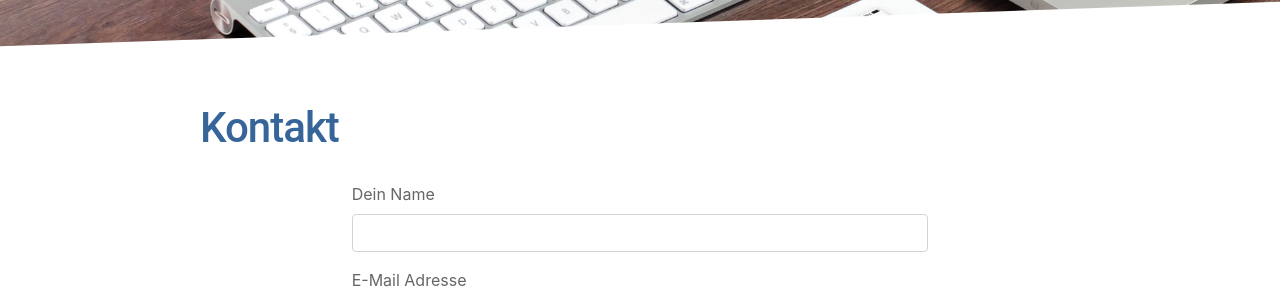
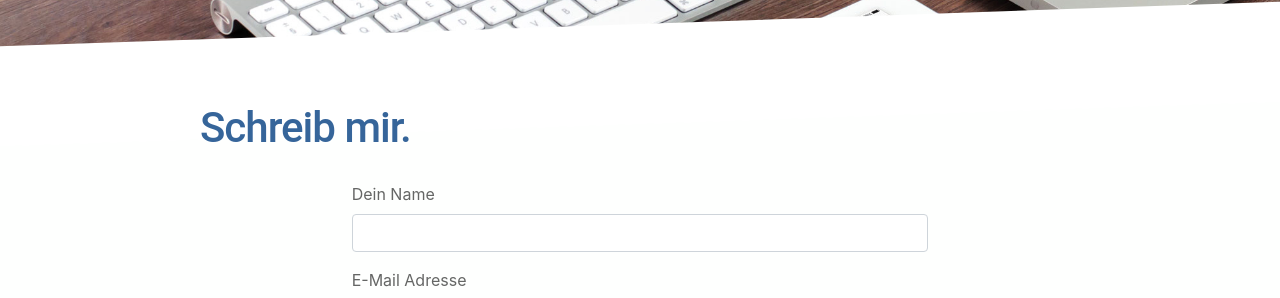
Before and after one commit to appbieger/appbieger.com, a Jekyll site: the page built from kontakt.markdown, in a window 1280 px wide. Shown: the part 338-636 px from the top of the page. Built offline with Jekyll 4.4.1, drawn with Linux system fonts in a browser that asks for light colours.

Commit message:
Ueberschrift und Suchtitel voneinander getrennt
Das Seiten-Layout rendert jetzt page.heading und faellt auf page.title
zurueck, wenn kein heading gesetzt ist. Damit bleibt die Kontaktseite
sichtbar bei "Schreib mir.", waehrend Suchergebnis, Open Graph und
schema.org "Kontakt" fuehren.

Alle uebrigen Seiten mit diesem Layout bleiben unveraendert.

Co-Authored-By: Claude Opus 5 <noreply@anthropic.com>

```diff
--- a/_layouts/page.html
+++ b/_layouts/page.html
@@ -4,7 +4,7 @@ layout: default
 <article class="post">
 
   <header class="post-header">
-    <h1 class="post-title">{{ page.title | escape }}</h1>
+    <h1 class="post-title">{{ page.heading | default: page.title | escape }}</h1>
   </header>
 
   <div class="post-content">
--- a/kontakt.markdown
+++ b/kontakt.markdown
@@ -1,6 +1,7 @@
 ---
 layout: page
 title: Kontakt
+heading: Schreib mir.
 permalink: /kontakt
 description: "Anfragen an AppBieger – per Formular, E-Mail oder Telefon. Stephan Tomforde, Reith bei Brest zwischen Bremen und Hamburg."
 ---
```
